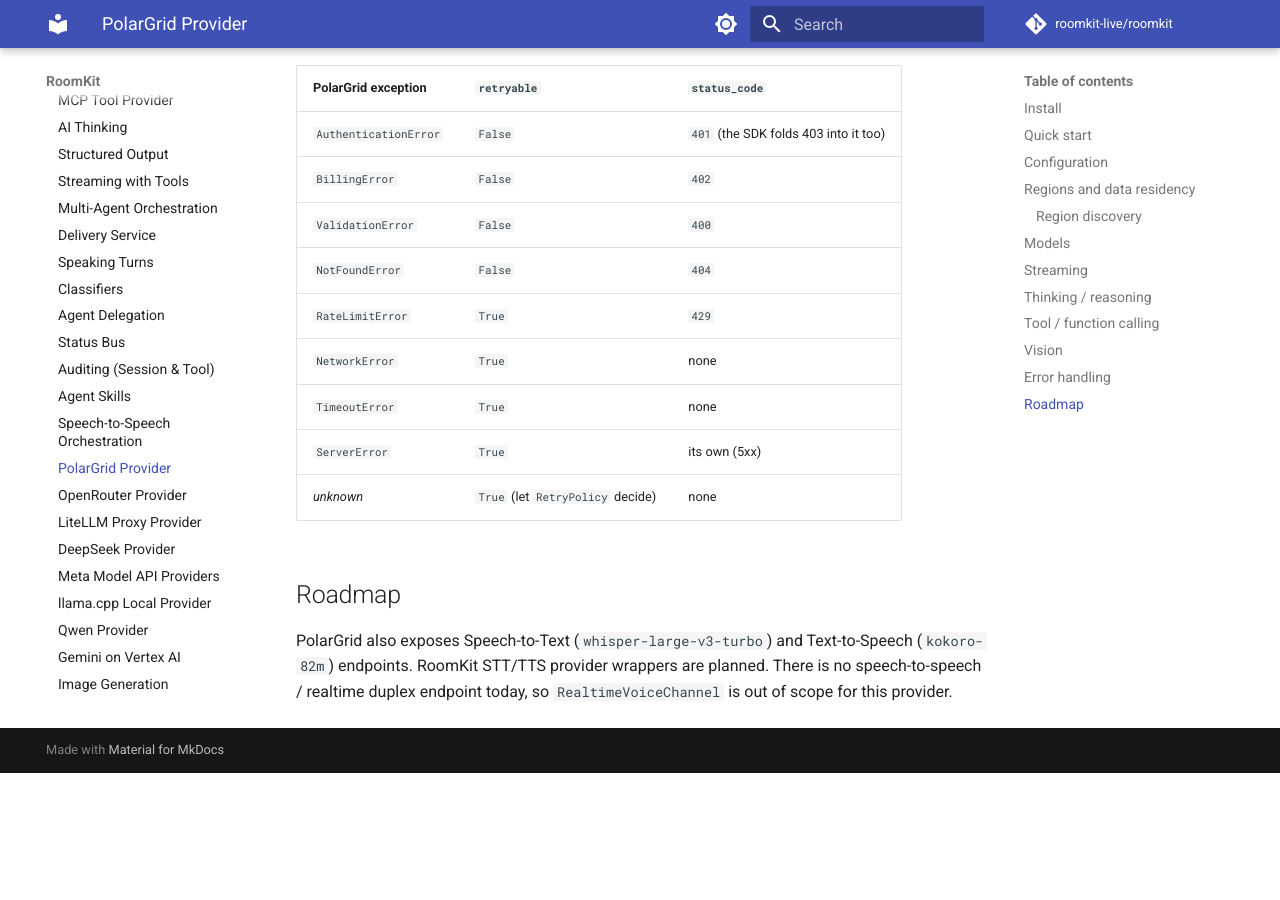
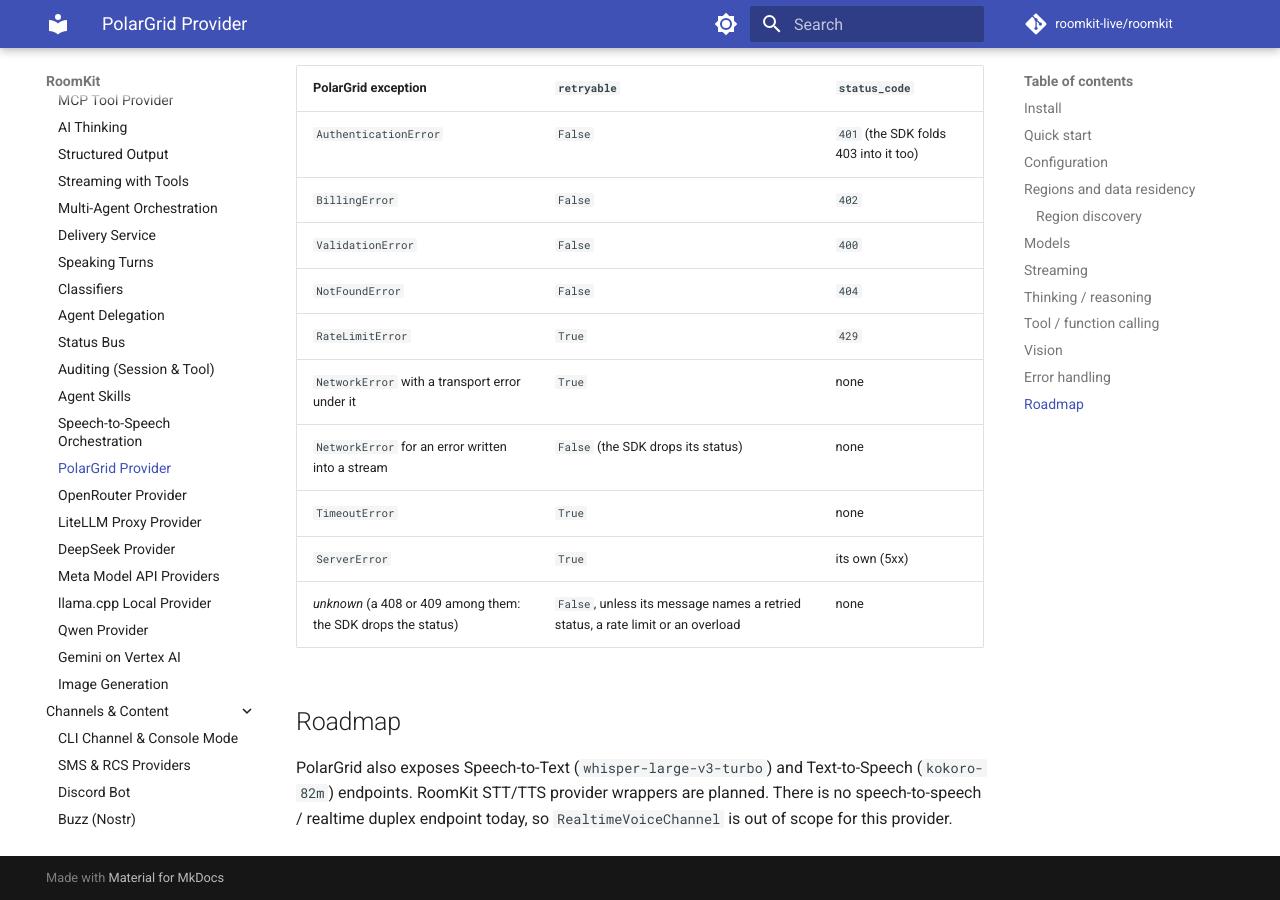
Before and after one commit to roomkit-live/roomkit-docs, an MkDocs documentation site: the page built from docs/guides/polargrid.md, in a window 1280 px wide and 900 px high, scrolled down 7074 px. Built offline with MkDocs 1.6.1 and Material for MkDocs 9.7.7, drawn with Linux system fonts in a browser that asks for light colours; comment, search, counter and statistics services are not loaded; before the commit the page ends 7847 px from its top, so only the background shows below that.

Commit message:
docs(providers): which failures are retried on PolarGrid and in the steering chain (RMK-524)

```diff
--- a/docs/guides/polargrid.md
+++ b/docs/guides/polargrid.md
@@ -207,10 +207,11 @@ The provider maps the PolarGrid SDK's exception hierarchy onto RoomKit's `Provid
 | `ValidationError` | `False` | `400` |
 | `NotFoundError` | `False` | `404` |
 | `RateLimitError` | `True` | `429` |
-| `NetworkError` | `True` | none |
+| `NetworkError` with a transport error under it | `True` | none |
+| `NetworkError` for an error written into a stream | `False` (the SDK drops its status) | none |
 | `TimeoutError` | `True` | none |
 | `ServerError` | `True` | its own (5xx) |
-| _unknown_ | `True` (let `RetryPolicy` decide) | none |
+| _unknown_ (a 408 or 409 among them: the SDK drops the status) | `False`, unless its message names a retried status, a rate limit or an overload | none |
 
 ## Roadmap
 
```
Also changed, not shown: docs/guides/ai-steering.md (+2 -2 lines).
